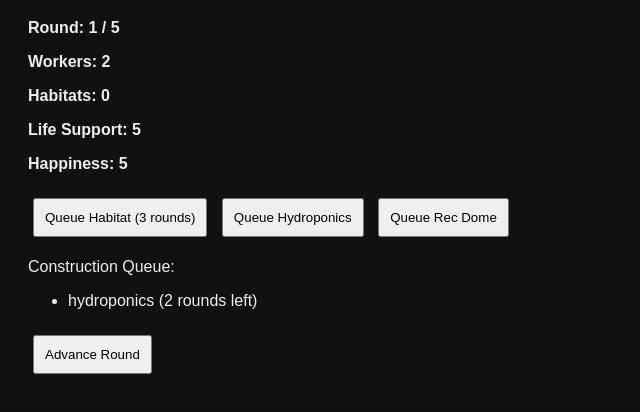
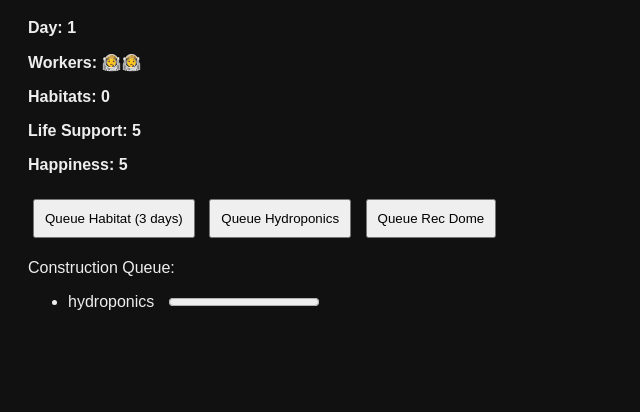
Before and after one commit to punksoup/matiu, a plain HTML site: page moonbaby.html in a window 1280 px wide. Both pictures are taken after a click on the button "Queue Hydroponics". Shown: the part 90-502 px from the top of the page, without its empty margins (0-640 px from the left). Drawn offline with Linux system fonts and the light colour scheme.

Commit message:
Update moonbaby.html

```diff
--- a/moonbaby.html
+++ b/moonbaby.html
@@ -8,21 +8,22 @@
     .section { margin-bottom: 20px; }
     button { padding: 10px; margin: 5px; }
     .status { font-weight: bold; }
+    progress { width: 150px; margin-left: 10px; }
   </style>
 </head>
 <body>
   <h1>🌕 Moonbase</h1>
 
   <div class="section">
-    <p class="status">Round: <span id="round">1</span> / 5</p>
-    <p class="status">Workers: <span id="workers">2</span></p>
+    <p class="status">Day: <span id="day">1</span></p>
+    <p class="status">Workers: <span id="workers">👨‍🚀👨‍🚀</span></p>
     <p class="status">Habitats: <span id="habitats">0</span></p>
     <p class="status">Life Support: <span id="lifeSupport">5</span></p>
     <p class="status">Happiness: <span id="happiness">5</span></p>
   </div>
 
   <div class="section">
-    <button onclick="queueModule('habitat')">Queue Habitat (3 rounds)</button>
+    <button onclick="queueModule('habitat')">Queue Habitat (3 days)</button>
     <button onclick="queueModule('hydroponics')">Queue Hydroponics</button>
     <button onclick="queueModule('recDome')">Queue Rec Dome</button>
     <p>Construction Queue:</p>
@@ -30,12 +31,11 @@
   </div>
 
   <div class="section">
-    <button onclick="nextRound()">Advance Round</button>
     <p id="log"></p>
   </div>
 
   <script>
-    let round = 1;
+    let day = 1;
     let workers = 2;
     let habitats = 0;
     let lifeSupport = 5;
@@ -43,26 +43,31 @@
     let queue = [];
 
     function queueModule(type) {
-      queue.push({ type, time: type === 'habitat' ? 3 : 2 });
+      const time = type === 'habitat' ? 3 : 2;
+      queue.push({ type, time, originalTime: time });
       updateQueue();
     }
 
     function updateQueue() {
       const list = document.getElementById('queue');
       list.innerHTML = '';
-      queue.forEach((item, i) => {
+      queue.forEach(item => {
         const li = document.createElement('li');
-        li.textContent = `${item.type} (${item.time} rounds left)`;
+        li.innerHTML = `
+          ${item.type}
+          <progress value="${item.originalTime - item.time}" max="${item.originalTime}"></progress>
+        `;
         list.appendChild(li);
       });
     }
 
-    function nextRound() {
-      round++;
-      if (round > 5) {
-        document.getElementById('log').textContent = lifeSupport >= 25 ? "Victory! Moonbase is sustainable." : "Collapse! Moonbase failed.";
-        return;
-      }
+    function updateWorkersDisplay() {
+      document.getElementById('workers').textContent = '👨‍🚀'.repeat(workers);
+    }
+
+    function nextDay() {
+      day++;
+      document.getElementById('day').textContent = day;
 
       // Process queue
       queue.forEach(item => item.time--);
@@ -85,21 +90,23 @@
         lifeSupport -= 5;
         happiness -= 2;
         workers = Math.max(1, workers - 1);
-        document.getElementById('log').textContent = "Warning: Habitats under-supported!";
+        document.getElementById('log').textContent = "⚠️ Warning: Habitats under-supported!";
       } else {
         lifeSupport += 5;
         happiness += 1;
-        document.getElementById('log').textContent = "Base stable. Crew thriving.";
+        document.getElementById('log').textContent = "✅ Base stable. Crew thriving.";
       }
 
       // Update UI
-      document.getElementById('round').textContent = round;
-      document.getElementById('workers').textContent = workers;
       document.getElementById('habitats').textContent = habitats;
       document.getElementById('lifeSupport').textContent = lifeSupport;
       document.getElementById('happiness').textContent = happiness;
+      updateWorkersDisplay();
       updateQueue();
     }
+
+    updateWorkersDisplay();
+    setInterval(nextDay, 15000);
   </script>
 </body>
 </html>
```
